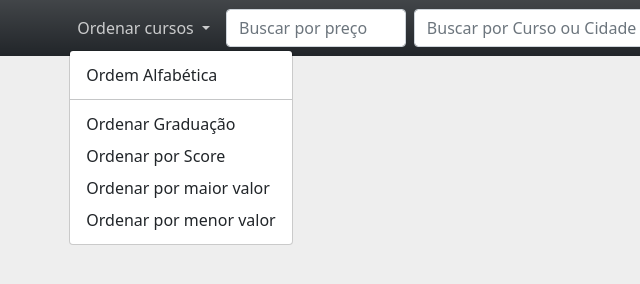
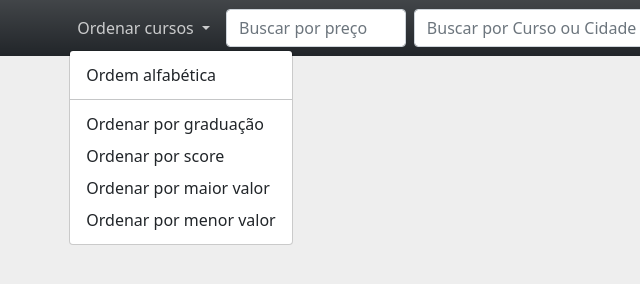
Before and after one commit to GugaAraujo/Cota-Cursos, a website: page public/index.html in a window 1280 px wide. Both pictures are taken after a click on the button "Ordenar cursos". Shown: the full height of the page, 322-962 px from the left. Drawn offline with nearby package versions, Linux system fonts and the light colour scheme; files that its build step writes are made by us from their sources; no server answers.

Commit message:
fix: correção de informações no modal

```diff
--- a/public/index.html
+++ b/public/index.html
@@ -54,13 +54,13 @@
                   </a>
                   <ul class="dropdown-menu" aria-labelledby="navbarDropdown">
 
-                    <li onclick='ordena_cursos("alfabetica")' id="btn_ordem_id_alfabetica" class="btn_ordem_class"><a class="dropdown-item" href="#">Ordem Alfabética</a></li>
+                    <li onclick='ordena_cursos("alfabetica")' id="btn_ordem_id_alfabetica" class="btn_ordem_class"><a class="dropdown-item" href="#">Ordem alfabética</a></li>
 
                     <li><hr class="dropdown-divider"></li>
 
-                    <li onclick='ordena_cursos("graduacao")' id="btn_ordem_id_graduacao" class="btn_ordem_class"><a class="dropdown-item" href="#">Ordenar Graduação</a></li>
+                    <li onclick='ordena_cursos("graduacao")' id="btn_ordem_id_graduacao" class="btn_ordem_class"><a class="dropdown-item" href="#">Ordenar por graduação</a></li>
 
-                    <li onclick='ordena_cursos("score")' id="btn_ordem_id_score" class="btn_ordem_class"><a class="dropdown-item" href="#">Ordenar por Score</a></li>
+                    <li onclick='ordena_cursos("score")' id="btn_ordem_id_score" class="btn_ordem_class"><a class="dropdown-item" href="#">Ordenar por score</a></li>
 
                     <li onclick='ordena_cursos("mais_caro")' id="btn_ordem_id_mais_caro" class="btn_ordem_class"><a class="dropdown-item" href="#">Ordenar por maior valor</a></li>
 
--- a/public/js/main.js
+++ b/public/js/main.js
@@ -186,7 +186,7 @@ function rendiza_tabela(){
     row.innerHTML+=`<td class="td_cidade" name="td_cidade">${lista_cursos[contador].campus_cidade}</td>`
     row.innerHTML+=`<td class="td_preco_cheio">${(lista_cursos[contador].preco_cheio).toLocaleString('pt-BR', formatacao_monetaria)}</td>`
     row.innerHTML+=`<td class="td_link"><a
-    href="#" class="link_tabela" id="${lista_cursos[contador].id}" onclick="abrir_modal(${lista_cursos[contador].id})">
+    href="#" class="link_tabela" id="${lista_cursos[contador].id}" onclick="abrir_modal(${contador})">
     <i class="fas fa-plus-circle"></i>
     </a></td>`
 
```
